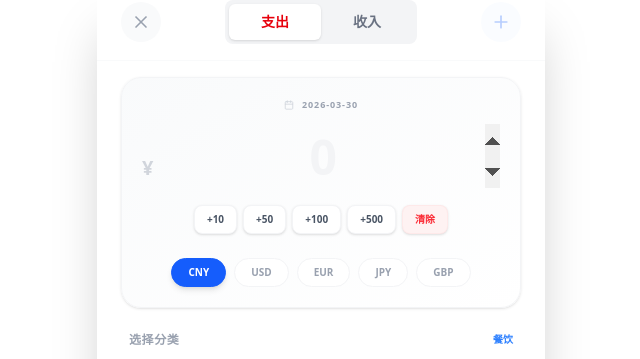
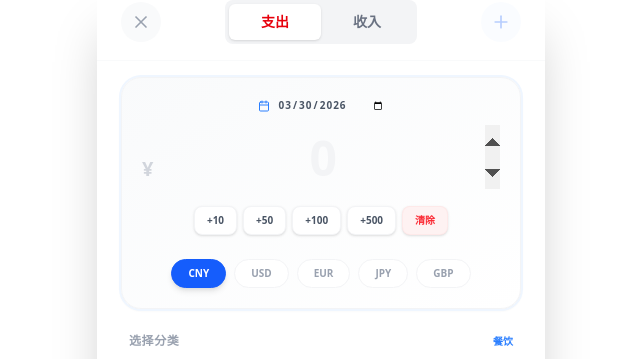
Before and after one commit to sufuwang/iMoney, a React (Vite) app: page / in a window 1280 px wide. Both pictures are taken after a click on the button 812 px from the left and 660 px from the top of the page. Shown: the top 359 px of the page, without its empty margins (319-959 px from the left). Built offline with nearby package versions, Linux system fonts and the light colour scheme.

Commit message:
feat: year filter

```diff
--- a/src/App.tsx
+++ b/src/App.tsx
@@ -240,6 +240,7 @@ export default function App() {
   const [newCurrency, setNewCurrency] = useState<Currency>('CNY');
   const [newCategory, setNewCategory] = useState(CATEGORIES.find(c => c.type === 'expense')?.id || '');
   const [newNote, setNewNote] = useState('');
+  const [newDate, setNewDate] = useState(format(new Date(), 'yyyy-MM-dd'));
   const [trendView, setTrendView] = useState<'day' | 'month' | 'year'>(() => {
     const saved = localStorage.getItem('imoney_trend_view');
     return (saved as 'day' | 'month' | 'year') || 'day';
@@ -576,10 +577,24 @@ export default function App() {
     if (editingTransaction) {
       const updatedTransactions = transactions.map(t =>
         t.id === editingTransaction.id
-          ? { ...t, type: newType, amount: amount, currency: newCurrency, category: newCategory, note: newNote }
+          ? { ...t, type: newType, amount: amount, currency: newCurrency, category: newCategory, note: newNote, date: newDate ? new Date(newDate).toISOString() : t.date }
           : t
       );
       setTransactions(updatedTransactions);
+
+      // Update viewingTransaction if it's the one being edited
+      if (viewingTransaction && viewingTransaction.id === editingTransaction.id) {
+        setViewingTransaction({
+          ...viewingTransaction,
+          type: newType,
+          amount: amount,
+          currency: newCurrency,
+          category: newCategory,
+          note: newNote,
+          date: newDate ? new Date(newDate).toISOString() : viewingTransaction.date
+        });
+      }
+
       notify("iMoney", "修改成功", "log");
     } else {
       const transaction: Transaction = {
@@ -588,8 +603,8 @@ export default function App() {
         amount: amount,
         currency: newCurrency,
         category: newCategory,
-        date: new Date().toISOString(),
-        note: newNote
+        note: newNote,
+        date: newDate ? new Date(newDate).toISOString() : new Date().toISOString()
       };
       setTransactions([transaction, ...transactions]);
       notify("iMoney", "记账成功", "log");
@@ -609,6 +624,7 @@ export default function App() {
     setNewCurrency(transaction.currency || 'CNY');
     setNewCategory(transaction.category);
     setNewNote(transaction.note || '');
+    setNewDate(format(parseISO(transaction.date), 'yyyy-MM-dd'));
     setIsAdding(true);
   };
 
@@ -752,7 +768,7 @@ export default function App() {
     interval = { start, end };
 
     if (trendView === 'day') {
-      formatStr = 'MM-dd';
+      formatStr = 'yyyy-MM-dd';
       eachInterval = eachDayOfInterval;
     } else if (trendView === 'month') {
       formatStr = 'yyyy-MM';
@@ -1685,17 +1701,18 @@ export default function App() {
                         className="w-full bg-gray-50 border-none rounded-xl px-3 py-2.5 text-xs font-bold text-gray-700 focus:ring-2 focus:ring-blue-100 transition-all outline-none appearance-none"
                       />
                     ) : (
-                      <input
-                        type="number"
-                        min="2000"
-                        max="2100"
+                      <select
                         value={format(trendStartDate, 'yyyy')}
                         onChange={(e) => {
                           const val = e.target.value;
                           if (val) setTrendStartDate(new Date(`${val}-01-01`));
                         }}
                         className="w-full bg-gray-50 border-none rounded-xl px-3 py-2.5 text-xs font-bold text-gray-700 focus:ring-2 focus:ring-blue-100 transition-all outline-none appearance-none"
-                      />
+                      >
+                        {Array.from({ length: (new Date().getFullYear() + 10) - 2000 + 1 }, (_, i) => 2000 + i).map(year => (
+                          <option key={year} value={year}>{year} 年</option>
+                        ))}
+                      </select>
                     )}
                   </div>
                 </div>
@@ -1727,17 +1744,18 @@ export default function App() {
                         className="w-full bg-gray-50 border-none rounded-xl px-3 py-2.5 text-xs font-bold text-gray-700 focus:ring-2 focus:ring-blue-100 transition-all outline-none appearance-none"
                       />
                     ) : (
-                      <input
-                        type="number"
-                        min="2000"
-                        max="2100"
+                      <select
                         value={format(trendEndDate, 'yyyy')}
                         onChange={(e) => {
                           const val = e.target.value;
                           if (val) setTrendEndDate(new Date(`${val}-12-31`));
                         }}
                         className="w-full bg-gray-50 border-none rounded-xl px-3 py-2.5 text-xs font-bold text-gray-700 focus:ring-2 focus:ring-blue-100 transition-all outline-none appearance-none"
-                      />
+                      >
+                        {Array.from({ length: (new Date().getFullYear() + 10) - 2000 + 1 }, (_, i) => 2000 + i).map(year => (
+                          <option key={year} value={year}>{year} 年</option>
+                        ))}
+                      </select>
                     )}
                   </div>
                 </div>
@@ -1783,6 +1801,10 @@ export default function App() {
                       axisLine={false}
                       tickLine={false}
                       tick={{ fontSize: 10, fill: '#999' }}
+                      tickFormatter={(val) => {
+                        if (trendView === 'day') return val.split('-').slice(1).join('-'); // MM-dd
+                        return val;
+                      }}
                       dy={10}
                     />
                     <YAxis hide />
@@ -1816,6 +1838,10 @@ export default function App() {
                         axisLine={false}
                         tickLine={false}
                         tick={{ fontSize: 10, fill: '#999' }}
+                        tickFormatter={(val) => {
+                          if (trendView === 'day') return val.split('-').slice(1).join('-'); // MM-dd
+                          return val;
+                        }}
                         dy={10}
                       />
                       <YAxis hide />
@@ -1906,6 +1932,10 @@ export default function App() {
                         axisLine={false}
                         tickLine={false}
                         tick={{ fontSize: 10, fill: '#999' }}
+                        tickFormatter={(val) => {
+                          if (trendView === 'day') return val.split('-').slice(1).join('-'); // MM-dd
+                          return val;
+                        }}
                         dy={10}
                       />
                       <YAxis hide />
@@ -2218,10 +2248,11 @@ export default function App() {
       <AnimatePresence>
         {isAdding && (
           <motion.div
+            key="add-modal"
             initial={{ opacity: 0, y: 100 }}
             animate={{ opacity: 1, y: 0 }}
             exit={{ opacity: 0, y: 100 }}
-            className="absolute inset-0 bg-white z-50 flex flex-col overscroll-none"
+            className="absolute inset-0 bg-white z-[80] flex flex-col overscroll-none"
           >
             <header className="px-6 pt-safe pb-4 flex justify-between items-center border-b border-gray-50 bg-white sticky top-0 z-10 shrink-0">
               <button
@@ -2269,12 +2300,15 @@ export default function App() {
             </header>
 
             <div className="flex-1 overflow-y-auto px-6 py-4 space-y-6 scrollbar-hide overscroll-contain">
-              <div className="bg-gradient-to-br from-gray-50 to-white rounded-2xl p-5 text-center border border-gray-100 shadow-sm">
-                <div className="flex items-center justify-center gap-2 mb-3">
-                  <CalendarIcon size={10} className="text-gray-300" />
-                  <div className="text-[9px] text-gray-400 font-bold uppercase tracking-widest">
-                    {format(new Date(), 'yyyy-MM-dd')}
-                  </div>
+              <div className="bg-gradient-to-br from-gray-50 to-white rounded-2xl p-5 text-center border border-gray-100 shadow-sm transition-all focus-within:ring-2 focus-within:ring-blue-50">
+                <div className="flex items-center justify-center gap-2 mb-3 relative">
+                  <CalendarIcon size={12} className="text-blue-500" />
+                  <input
+                    type="date"
+                    value={newDate}
+                    onChange={(e) => setNewDate(e.target.value)}
+                    className="text-[10px] text-gray-600 font-bold uppercase tracking-widest bg-transparent border-none p-0 focus:outline-none cursor-pointer"
+                  />
                 </div>
                 <div className="flex flex-col items-center gap-4">
                   <div className="flex items-baseline justify-center gap-2">
@@ -2414,6 +2448,7 @@ export default function App() {
 
         {detailFilter && (
           <motion.div
+            key="detail-modal"
             initial={{ opacity: 0, x: '100%' }}
             animate={{ opacity: 1, x: 0 }}
             exit={{ opacity: 0, x: '100%' }}
@@ -2450,6 +2485,7 @@ export default function App() {
 
         {viewingTransaction && (
           <motion.div
+            key="view-modal"
             initial={{ opacity: 0, scale: 0.95 }}
             animate={{ opacity: 1, scale: 1 }}
             exit={{ opacity: 0, scale: 0.95 }}
@@ -2466,7 +2502,6 @@ export default function App() {
               <button
                 onClick={() => {
                   startEditing(viewingTransaction);
-                  setViewingTransaction(null);
                 }}
                 className="w-10 h-10 flex items-center justify-center text-blue-600 bg-blue-50 rounded-full active:scale-90 transition-all"
               >
```
